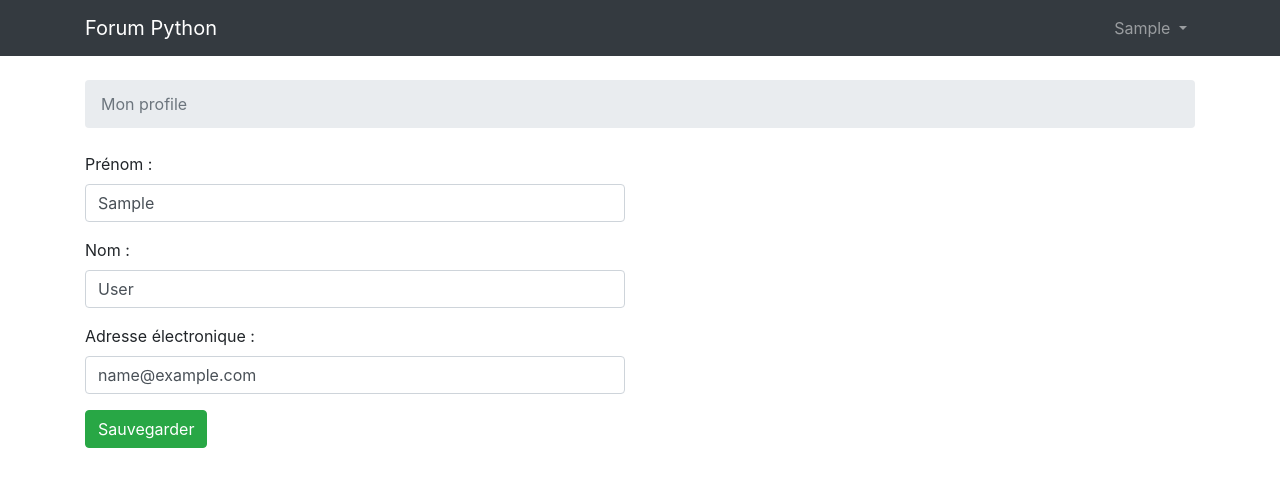
After one commit to niux3/forum, a Django app: page /compte/profile in a window 1280 px wide. The commit adds this page. Shown: the top 487 px of the page. Run offline with Django 3.2, Linux system fonts and the light colour scheme; the visitor is signed in with stand-in values (Sample User, id 1); some libraries are stand-ins or nearby versions.

Commit message:
feat(account): profile

```diff
--- /dev/null
+++ b/applications/account/templates/account/profile.html
@@ -0,0 +1,19 @@
+{% extends 'base.html' %}
+
+{% block title %}Mon profile{% endblock %}
+
+{% block breadcrumb %}
+<li class="breadcrumb-item active">Mon profile</li>
+{% endblock %}
+
+{% block content %}
+<div class="row">
+    <div class="col-lg-6 col-md-8 col-sm-10">
+        <form method="post" novalidate>
+            {% csrf_token %}
+            {% include 'includes/form.html' %}
+            <button type="submit" class="btn btn-success">Sauvegarder</button>
+        </form>
+    </div>
+</div>
+{% endblock %}
--- a/applications/account/urls.py
+++ b/applications/account/urls.py
@@ -24,4 +24,5 @@ urlpatterns = [
     name='password_change'),
     path('changer-mot-de-passe-confirmation', auth_views.PasswordChangeDoneView.as_view(template_name='account/password_change_done.html'),
     name='password_change_done'),
+    path('profile', views.UserUpdateView.as_view(), name="profile"),
 ]
--- a/applications/account/views.py
+++ b/applications/account/views.py
@@ -1,6 +1,11 @@
 from django.contrib.auth import login
 from django.shortcuts import render, redirect
 from .forms import SignupForm
+from django.contrib.auth.decorators import login_required
+from django.contrib.auth.models import User
+from django.urls import reverse_lazy
+from django.utils.decorators import method_decorator
+from django.views.generic import UpdateView
 
 
 def signup(request):
@@ -13,3 +18,14 @@ def signup(request):
         'form': form
     }
     return render(request, 'account/signup.html', context)
+
+
+@method_decorator(login_required, name='dispatch')
+class UserUpdateView(UpdateView):
+    model = User
+    fields = ('first_name', 'last_name', 'email', )
+    template_name = 'account/profile.html'
+    success_url = reverse_lazy('boards:index')
+
+    def get_object(self):
+        return self.request.user
--- a/applications/templates/base.html
+++ b/applications/templates/base.html
@@ -25,8 +25,8 @@
                                 {{ user.username|title }}
                             </a>
                             <div class="dropdown-menu dropdown-menu-right" aria-labelledby="userMenu">
-                                <a class="dropdown-item" href="#">Mon compte</a>
-                                <a class="dropdown-item" href="#">Changer le mot de passe</a>
+                                <a class="dropdown-item" href="{% url 'account:profile' %}">Mon compte</a>
+                                <a class="dropdown-item" href="{% url 'account:password_change' %}">Changer le mot de passe</a>
                                 <div class="dropdown-divider"></div>
                                 <a class="dropdown-item" href="{% url 'account:logout' %}">se déconnecter</a>
                             </div>
```
